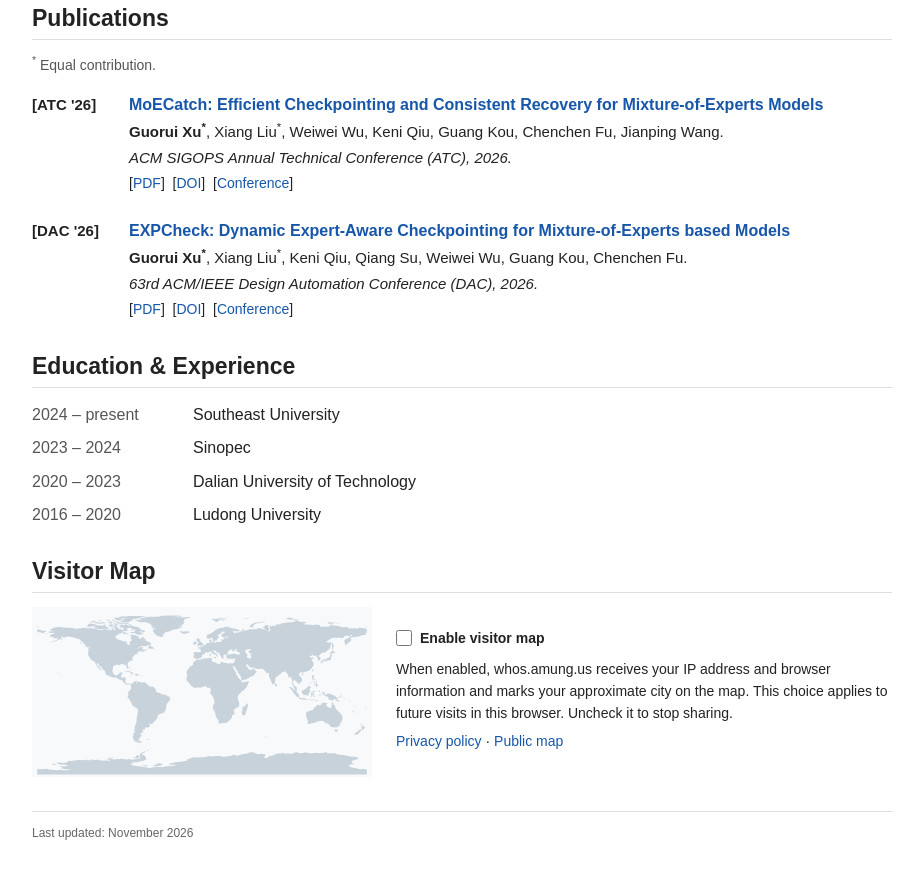
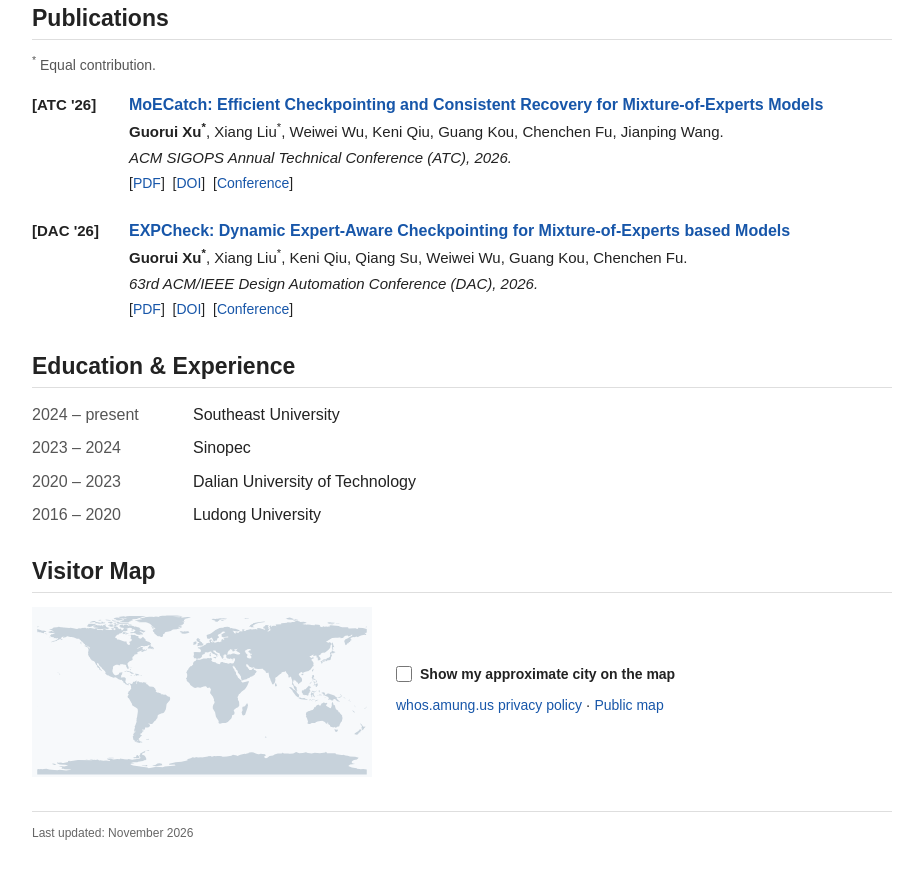
Before and after one commit to ruiruiq/ruiruiq.github.io, a plain HTML site: page index.html in a window 1280 px wide. Shown: the part 393-1264 px from the top of the page, without its empty margins (178-1101 px from the left). Drawn offline with Linux system fonts and the light colour scheme.

Commit message:
Shorten the visitor map opt-in text

```diff
--- a/index.html
+++ b/index.html
@@ -80,11 +80,10 @@
         </div>
         <div class="visitor-map-options">
           <label id="visitor-map-control" class="visitor-map-control" hidden>
-            <input id="visitor-map-consent" type="checkbox" aria-describedby="visitor-map-notice">
-            Enable visitor map
+            <input id="visitor-map-consent" type="checkbox">
+            Show my approximate city on the map
           </label>
-          <p id="visitor-map-notice">When enabled, whos.amung.us receives your IP address and browser information and marks your approximate city on the map. This choice applies to future visits in this browser. Uncheck it to stop sharing.</p>
-          <p class="visitor-map-links"><a href="https://whos.amung.us/legal/privacy/" rel="noreferrer">Privacy policy</a> · <a href="https://whos.amung.us/stats/maps/w5mpt36rh37h/" rel="noreferrer">Public map</a></p>
+          <p class="visitor-map-links"><a href="https://whos.amung.us/legal/privacy/" rel="noreferrer">whos.amung.us privacy policy</a> · <a href="https://whos.amung.us/stats/maps/w5mpt36rh37h/" rel="noreferrer">Public map</a></p>
           <p id="visitor-map-status" role="status"></p>
           <button id="visitor-map-retry" type="button" hidden>Retry map</button>
           <noscript><p>Enable JavaScript to participate in the visitor map.</p></noscript>
```
